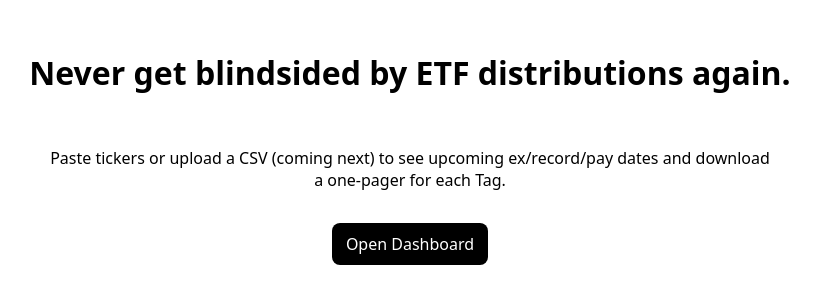
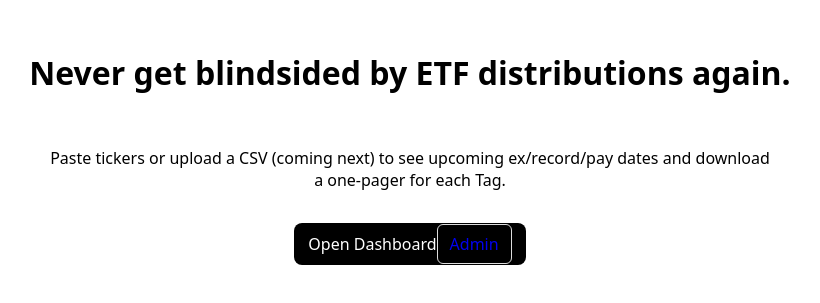
Before and after one commit to tejasdessai01/distribution-desk, a Next.js app: page / in a window 1280 px wide. Shown: the part 285-588 px from the top of the page, without its empty margins (230-1050 px from the left). Built offline with nearby package versions, Linux system fonts and the light colour scheme.

Commit message:
Update page.js

```diff
--- a/app/page.js
+++ b/app/page.js
@@ -7,6 +7,7 @@ export default function Home() {
       </p>
       <a href="/dashboard" style={{padding:'10px 14px',background:'#000',color:'#fff',borderRadius:8,textDecoration:'none'}}>
         Open Dashboard
+          <a href="/admin" style={{padding:'8px 12px',border:'1px solid #ddd',borderRadius:6,textDecoration:'none'}}>Admin</a>
       </a>
     </main>
   )
```
